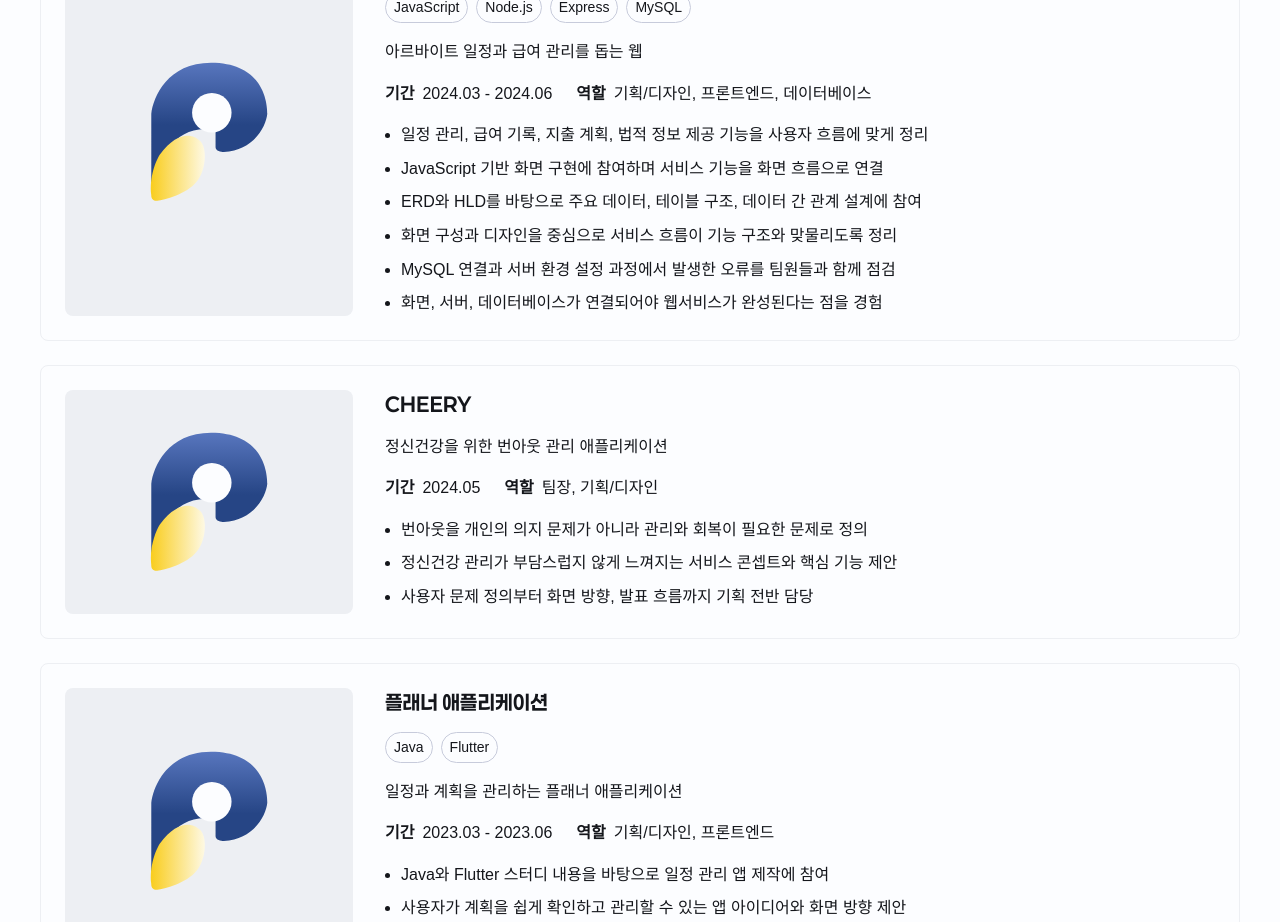
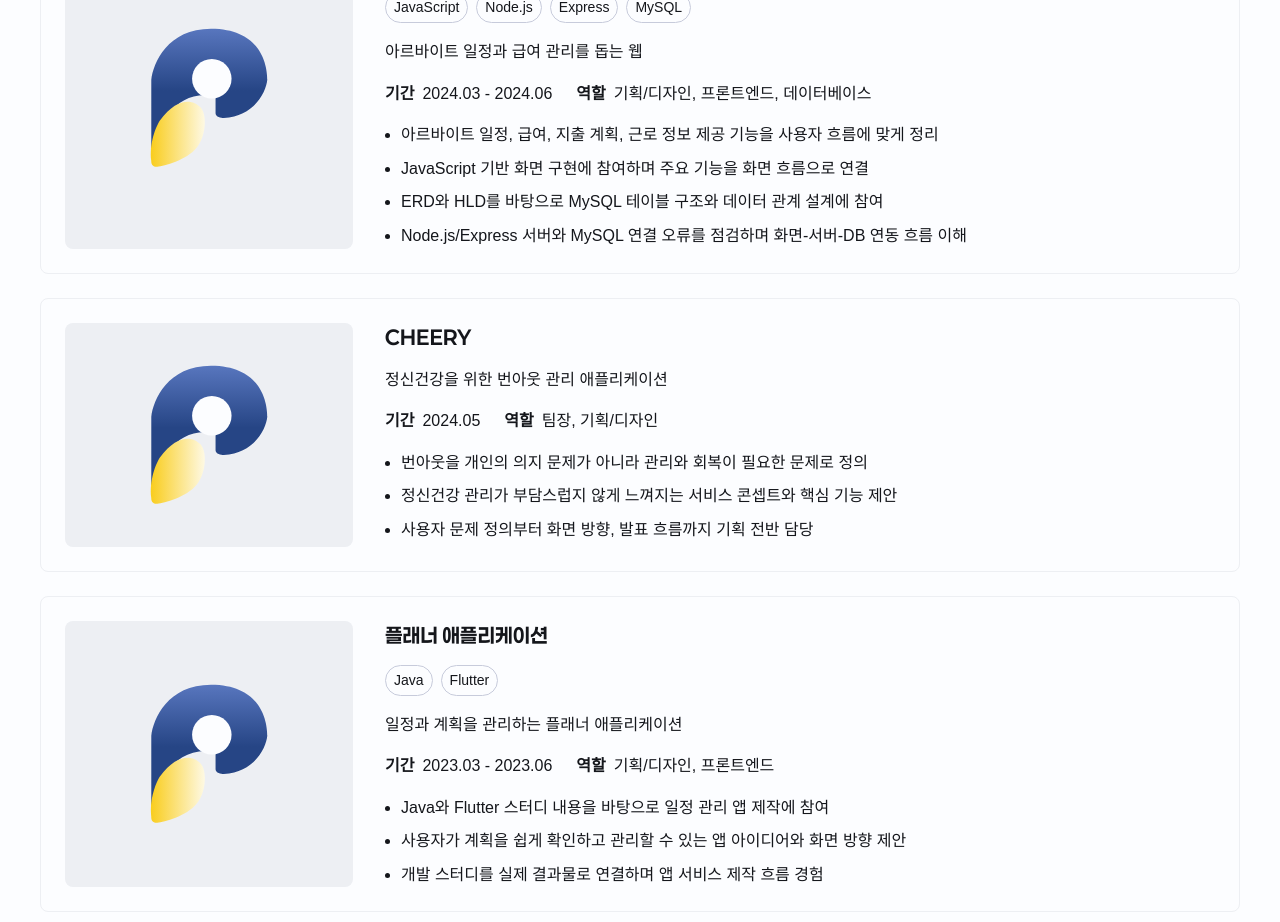
Before and after one commit to chaei388/portfolio, a React (Vite) app: page /#contact in a window 1280 px wide. Shown: the part 5320-6242 px from the top of the page. Built offline with nearby package versions, Linux system fonts and the light colour scheme; a web font is replaced by a local one.

Commit message:
docs: Albami 프로젝트 주요 구현 내용 축약

```diff
--- a/src/data/projects.ts
+++ b/src/data/projects.ts
@@ -98,12 +98,10 @@ export const projects: Project[] = [
     role: '기획/디자인, 프론트엔드, 데이터베이스',
     stacks: ['JavaScript', 'Node.js', 'Express', 'MySQL'],
     features: [
-      '일정 관리, 급여 기록, 지출 계획, 법적 정보 제공 기능을 사용자 흐름에 맞게 정리',
-      'JavaScript 기반 화면 구현에 참여하며 서비스 기능을 화면 흐름으로 연결',
-      'ERD와 HLD를 바탕으로 주요 데이터, 테이블 구조, 데이터 간 관계 설계에 참여',
-      '화면 구성과 디자인을 중심으로 서비스 흐름이 기능 구조와 맞물리도록 정리',
-      'MySQL 연결과 서버 환경 설정 과정에서 발생한 오류를 팀원들과 함께 점검',
-      '화면, 서버, 데이터베이스가 연결되어야 웹서비스가 완성된다는 점을 경험',
+      '아르바이트 일정, 급여, 지출 계획, 근로 정보 제공 기능을 사용자 흐름에 맞게 정리',
+      'JavaScript 기반 화면 구현에 참여하며 주요 기능을 화면 흐름으로 연결',
+      'ERD와 HLD를 바탕으로 MySQL 테이블 구조와 데이터 관계 설계에 참여',
+      'Node.js/Express 서버와 MySQL 연결 오류를 점검하며 화면-서버-DB 연동 흐름 이해',
     ],
   },
   {
```
